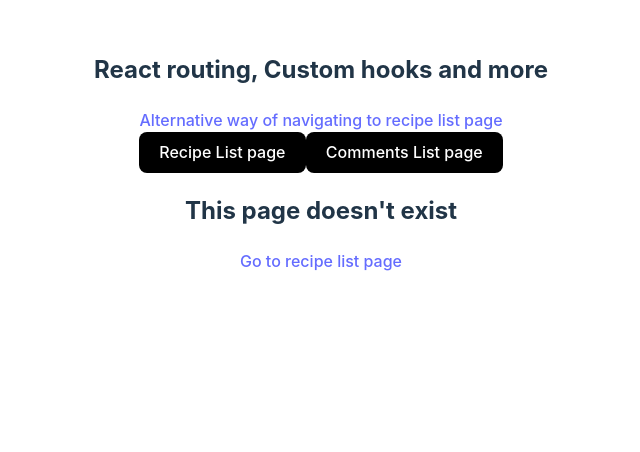
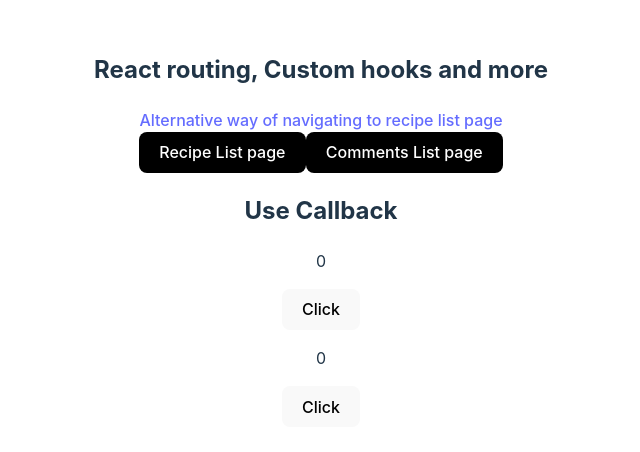
Before and after one commit to IB-ALA/REACT-TUTORIALS, a React (Vite) app in the folder react-routing-and-custom-hooks/: page /callback in a window 1280 px wide. Shown: the top 452 px of the page, without its empty margins (319-959 px from the left). Built offline with nearby package versions, Linux system fonts and the light colour scheme.

Commit message:
useCallback hook (with memo) example.

```diff
--- a/react-routing-and-custom-hooks/src/App.jsx
+++ b/react-routing-and-custom-hooks/src/App.jsx
@@ -8,6 +8,7 @@
 import ReactHookFormExamplePage from "./pages/react-hook-form-example";
 import Hooks from "./pages/hooks";
 import UseMemoExample from "./pages/use-memo-example";
+import UseCallbackExample from "./pages/use-callback-example";
 
 // another way of routes
 function CustomRoutes() {
@@ -27,6 +28,7 @@
     { path: "/react-hook-form", element: <ReactHookFormExamplePage /> },
     { path: "/hooks", element: <Hooks /> },
     { path: "/memo", element: <UseMemoExample /> },
+    { path: "/callback", element: <UseCallbackExample /> },
   ]);
 
   return element;
--- /dev/null
+++ b/react-routing-and-custom-hooks/src/pages/use-callback-example/counter.jsx
@@ -0,0 +1,19 @@
+import { memo } from "react";
+
+function Counter({ countValue, onClick }) {
+  //
+
+  console.log("this is getting rendered ", countValue, onClick);
+  // it was call all instances when one instance changed to we used
+  // useCallback to memoried the  function and then wrapped the component
+  // with memo()
+
+  return (
+    <div>
+      <p>{countValue}</p>
+      <button onClick={onClick}>Click</button>
+    </div>
+  );
+}
+
+export default memo(Counter);
--- /dev/null
+++ b/react-routing-and-custom-hooks/src/pages/use-callback-example/index.jsx
@@ -0,0 +1,36 @@
+//
+
+import { useCallback, useState } from "react";
+import Counter from "./counter";
+
+function UseCallbackExample() {
+  //
+
+  const [countOne, setCountOne] = useState(0);
+  const [countTwo, setCountTwo] = useState(0);
+
+  const memorizedSetCountOneFunc = useCallback(
+    () => setCountOne(countOne + 1),
+    [countOne]
+  );
+
+  const memorizedSetCountTwoFunc = useCallback(
+    () => setCountTwo(countTwo + 1),
+    [countTwo]
+  );
+
+  // it was call all instances when one instance changed to we used
+  // useCallback to memoried the  function and then wrapped the component
+  // with memo()
+
+  return (
+    <div>
+      <h2>Use Callback</h2>
+      <Counter countValue={countOne} onClick={memorizedSetCountOneFunc} />
+
+      <Counter countValue={countTwo} onClick={memorizedSetCountTwoFunc} />
+    </div>
+  );
+}
+
+export default UseCallbackExample;
```
